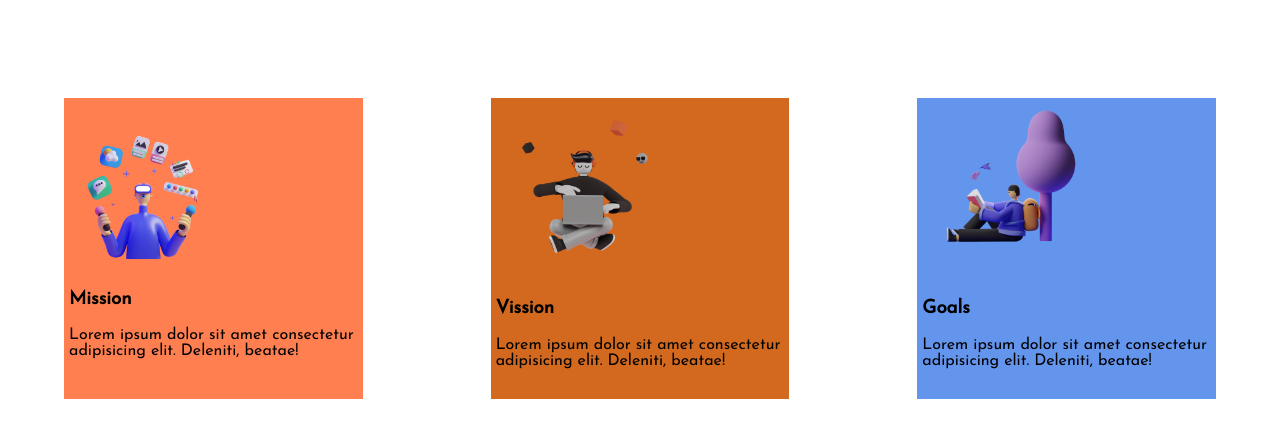
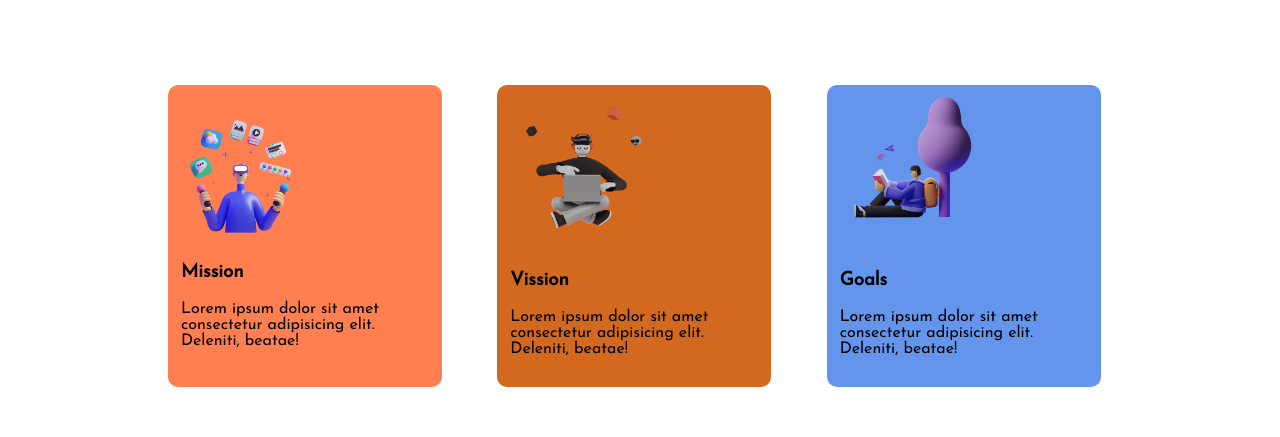
Before and after one commit to T4N51R/my-mission-2022, a plain HTML site: page index.html in a window 1280 px wide. Shown: the part 643-1080 px from the top of the page. Drawn offline with Linux system fonts and the light colour scheme.

Commit message:
top bottom part

```diff
--- a/style.css
+++ b/style.css
@@ -48,17 +48,30 @@ body{
 }
 .box{
     display: flex;
-    width:100%;
+    width:80%;
+    margin-left: 10%;
+}
+#one h3, #two h3, #three h3{
+    margin-left: 8px;
+}
+#one p, #two p, #three p{
+    margin-left: 8px;
 }
 #one{
    background-color: coral;
    padding:5px;
+   margin-left: 40px;
+   border-radius: 10px;
 }
 #two{
     background-color: chocolate;
     padding:5px;
+    margin-left: 4px;
+    border-radius: 10px;
 }
 #three{
     background-color: cornflowerblue;
     padding:5px;
+    margin-left: 4px;
+    border-radius: 10px;
 }
```
